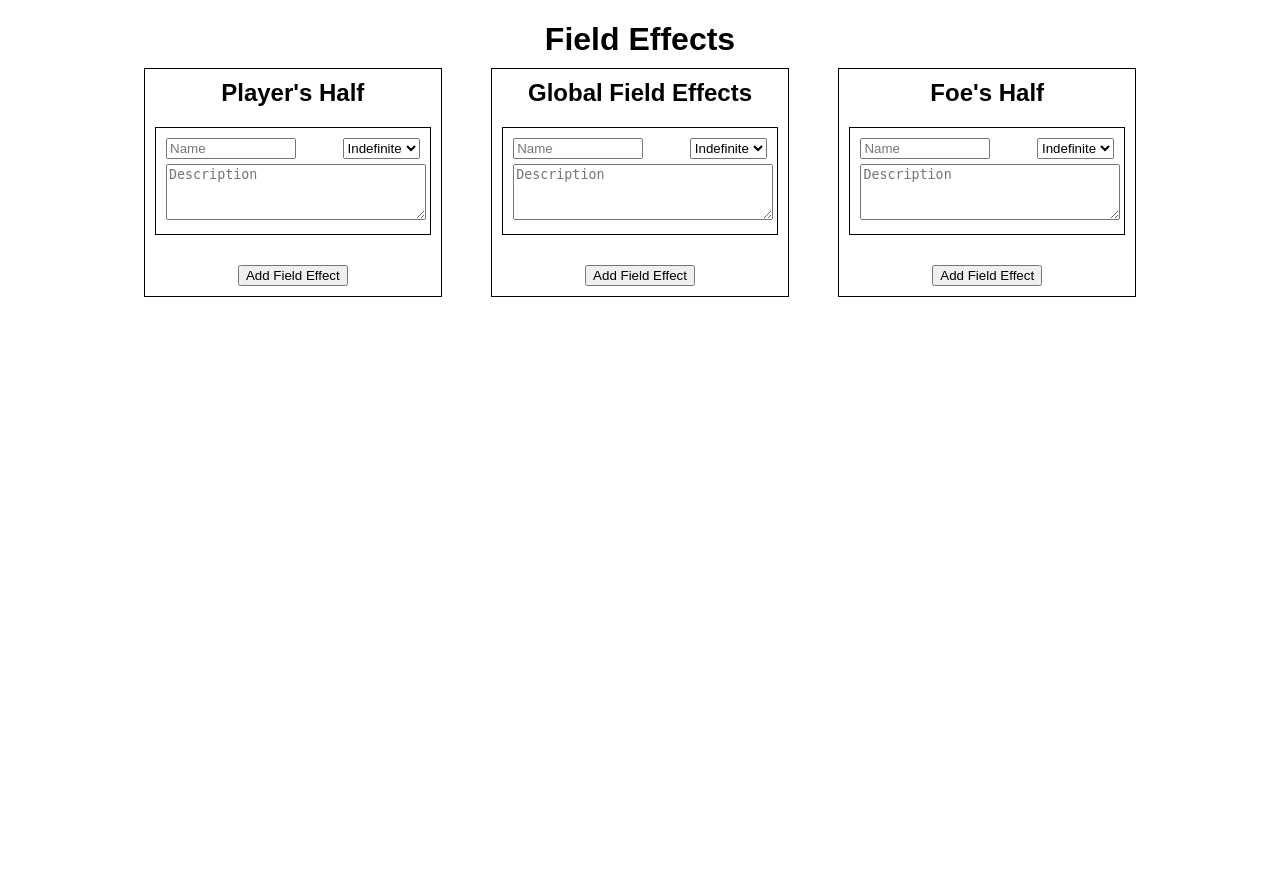
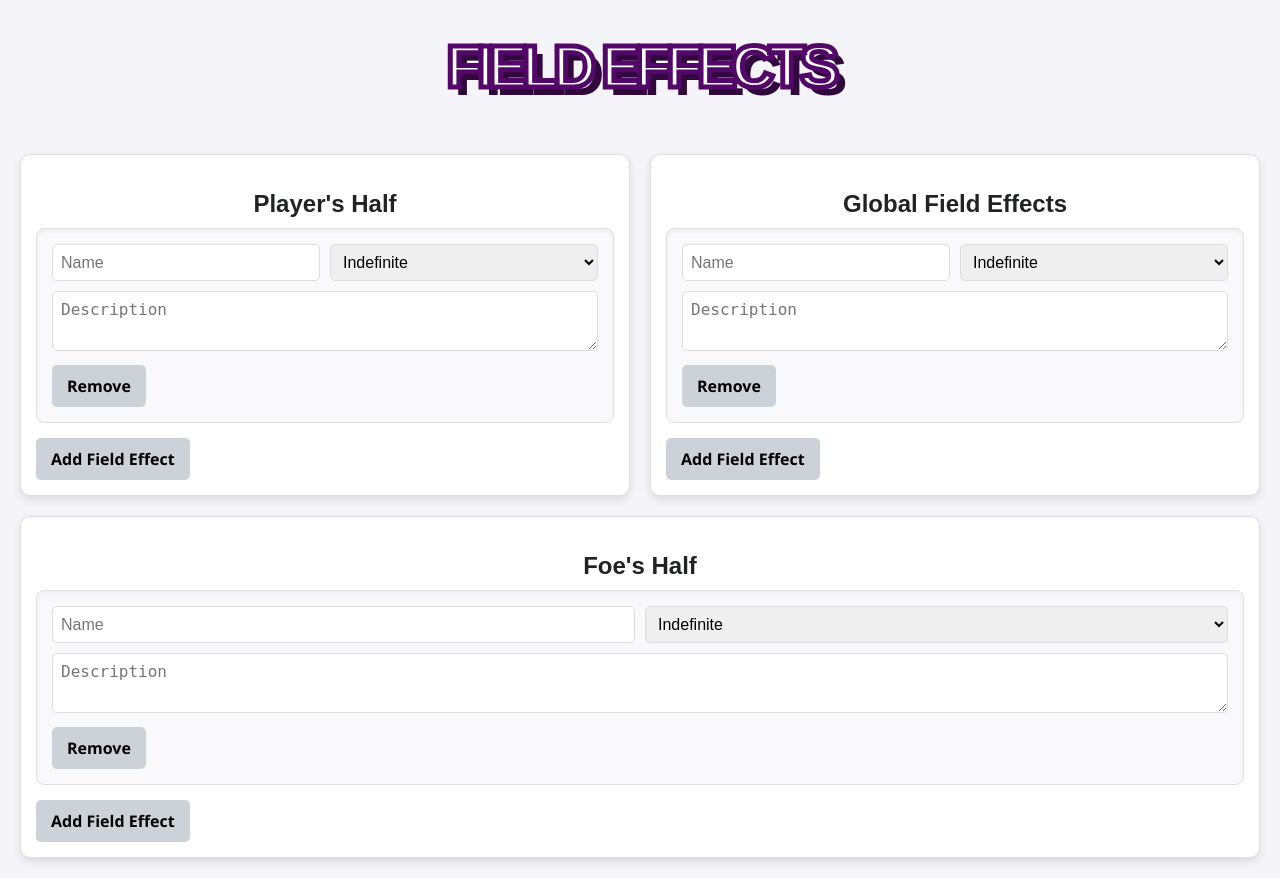
Before and after one commit to Alitorner/PokeTTRP.github.io, a PHP site: page / in a window 1280 px wide. Before the commit the page ends 297 px from the top, so only its background shows below. Run offline with PHP 8.4, Linux system fonts and the light colour scheme.

Commit message:
New design

```diff
--- a/css/styles.css
+++ b/css/styles.css
@@ -1,51 +1,130 @@
-
 body {
-    font-family: Arial, sans-serif;
-    margin: 20px;
-    text-align: center;
+    font-family: 'Arial', sans-serif;
+    margin: 0;
+    padding: 0;
+    background-color: #f4f4f9; /* Colore di sfondo chiaro */
+    color: #333; /* Colore del testo */
 }
 
+/* Titolo principale */
 h1 {
-    margin-bottom: 10px;
+    display: flex;
+    flex-direction: column;
+    align-items: center;
+    text-transform: uppercase;
+    font-size: 60px;
+    font-weight: 900;
+    letter-spacing: -.175ch;
+    line-height: 0.9;
+    color: white;
+    -webkit-text-stroke: 5px rgb(82, 7, 105);
+    text-shadow: 8px 8px rgb(49, 8, 59);
 }
 
+/* Contenitore generale */
 .container {
-    /*display: flex;*/
-    justify-content: space-between;
+    display:flex;
+    justify-content:center;
+    flex-wrap: wrap;
+    gap: 20px;
     margin: 0 auto;
-    width: 80%;
+    padding: 20px;
+    /*max-width: 600px;*/
 }
 
+/* Colonne */
 .column {
-    width: 30%;
-    border: 1px solid black;
-    padding: 10px;
+    flex: 1 1 calc(33.333% - 20px); /* Adatta la larghezza dinamicamente */
+    background: #ffffff; /* Sfondo bianco */
+    border-radius: 10px; /* Angoli arrotondati */
+    box-shadow: 0 4px 8px rgba(0, 0, 0, 0.1); /* Effetto ombra */
+    padding: 15px;
     box-sizing: border-box;
+    border: 1px solid #ddd; /* Bordo leggero */
 }
 
 .column h2 {
     text-align: center;
-    margin-top: 0;
+    color: #202224; /* Stesso colore del titolo */
+    margin-bottom: 10px;
 }
 
+/* Campi Field Effect */
 .field-effect {
-    border: 1px solid black;
+    background-color: #f9f9fc; /* Colore di sfondo leggermente grigio */
+    border: 1px solid #e0e0e0;
+    border-radius: 8px;
+    padding: 15px;
+    margin-bottom: 15px;
+    box-shadow: inset 0 2px 4px rgba(0, 0, 0, 0.05); /* Effetto leggero */
+}
+
+/* Layout Name-Turns */
+.name-turns {
+    display: flex;
+    justify-content: space-between;
+    gap: 10px;
     margin-bottom: 10px;
-    padding: 10px;
+}
+
+.name-turns input,
+.name-turns select {
+    flex: 1;
+    padding: 8px;
+    border: 1px solid #ddd;
+    border-radius: 5px;
+    font-size: 1rem;
+}
+
+/* Area di testo */
+.description textarea {
+    width: 100%;
+    height: 60px;
+    padding: 8px;
+    border: 1px solid #ddd;
+    border-radius: 5px;
+    font-size: 1rem;
     box-sizing: border-box;
 }
 
-.field-effect .name-turns {
-    display: flex;
-    justify-content: space-between;
-    margin-bottom: 5px;
+/* Pulsanti */
+.add-button,
+.remove-button {
+    background-color: #cdd2d8; /* Colore blu armonioso */
+    color: rgb(0, 0, 0);
+    border: none;
+    border-radius: 5px;
+    padding: 10px 15px;
+    font-size: 1rem;
+    font-weight: 600;
+    font-family:'Segoe UI', Tahoma, Geneva, Verdana, sans-serif;
+    cursor: pointer;
+    transition: background-color 0.3s ease;
+    text-align: center;
 }
 
-.field-effect .name-turns input {
-    width: 48%;
+.add-button:hover {
+    background-color: #119c11; /* Colore più scuro al passaggio del mouse */
+    color: rgb(252, 247, 247);
+}
+.remove-button:hover {
+    background-color: #b6171f; /* Colore più scuro al passaggio del mouse */
+    color: rgb(255, 255, 255);
 }
 
-.field-effect .description textarea {
-    width: 100%;
-    height: 50px;
+.remove-button {
+    display: block;
+    margin-top: 10px;
+    text-align: center;
 }
+
+/* Media query per dispositivi mobili */
+@media (max-width: 768px) {
+    .container {
+        flex-direction: column;
+    }
+
+    .column {
+        flex: 1 1 100%;
+    }
+}
--- a/index.html
+++ b/index.html
@@ -4,62 +4,7 @@
     <meta charset="UTF-8">
     <meta name="viewport" content="width=device-width, initial-scale=1.0">
     <title>Field Effects</title>
-    <style>
-        body {
-            font-family: Arial, sans-serif;
-            margin: 20px;
-            text-align: center;
-        }
-
-        h1 {
-            margin-bottom: 10px;
-        }
-
-        .container {
-            display: flex;
-            justify-content: space-between;
-            margin: 0 auto;
-            width: 80%;
-        }
-
-        .column {
-            width: 30%;
-            border: 1px solid black;
-            padding: 10px;
-            box-sizing: border-box;
-        }
-
-        .column h2 {
-            text-align: center;
-            margin-top: 0;
-        }
-
-        .field-effect {
-            border: 1px solid black;
-            margin-bottom: 10px;
-            padding: 10px;
-            box-sizing: border-box;
-        }
-
-        .field-effect .name-turns {
-            display: flex;
-            justify-content: space-between;
-            margin-bottom: 5px;
-        }
-
-        .field-effect .name-turns input {
-            width: 48%;
-        }
-
-        .field-effect .description textarea {
-            width: 100%;
-            height: 50px;
-        }
-
-        .add-button {
-            margin-top: 20px;
-        }
-    </style>
+    <link rel="Stylesheet" href="css/styles.css">
 </head>
 <body>
     <h1>Field Effects</h1>
@@ -87,6 +32,7 @@
                 <div class="description">
                     <textarea placeholder="Description"></textarea>
                 </div>
+                <button class="remove-button" onclick="removeFieldEffect(this)">Remove</button>
             </div>
             <!-- Button to Add New Field -->
             <button class="add-button" onclick="addFieldEffect('players-half')">Add Field Effect</button>
@@ -113,6 +59,7 @@
                 <div class="description">
                     <textarea placeholder="Description"></textarea>
                 </div>
+                <button class="remove-button" onclick="removeFieldEffect(this)">Remove</button>
             </div>
             <!-- Button to Add New Field -->
             <button class="add-button" onclick="addFieldEffect('global-effects')">Add Field Effect</button>
@@ -139,6 +86,7 @@
                 <div class="description">
                     <textarea placeholder="Description"></textarea>
                 </div>
+                <button class="remove-button" onclick="removeFieldEffect(this)">Remove</button>
             </div>
             <!-- Button to Add New Field -->
             <button class="add-button" onclick="addFieldEffect('foes-half')">Add Field Effect</button>
--- a/js/script.js
+++ b/js/script.js
@@ -23,17 +23,17 @@ function addFieldEffect(columnId) {
         <div class="description">
             <textarea placeholder="Description"></textarea>
         </div>
+        <button class="remove-button" onclick="removeFieldEffect(this)">Remove</button>
     `;
 
-    // Aggiunge il nuovo campo alla colonna
+    // Aggiunge il nuovo campo alla colonna prima del pulsante "Add Field Effect"
     column.insertBefore(newFieldEffect, column.querySelector('.add-button'));
 }
 
-function removeFieldEffect(){
-    // Trova la colonna
-    const column = document.getElementById(columnId);
+function removeFieldEffect(button) {
+    // Trova il contenitore del campo "Field Effect" associato al pulsante
+    const fieldEffect = button.parentElement;
 
-    column.removeChild()
-
-
+    // Rimuovi il campo "Field Effect" dal suo genitore
+    fieldEffect.remove();
 }
```
Lines whose indentation alone changed are shown as unchanged.
